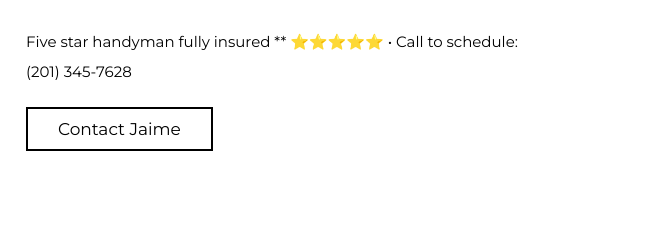
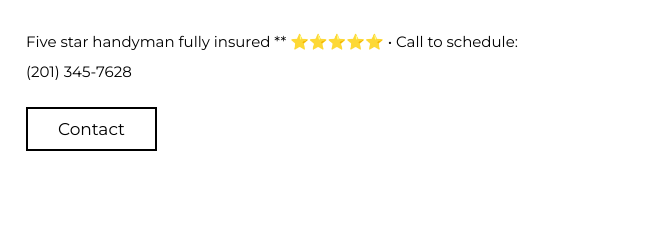
Before and after one commit to ByramDigitalMedia/TWIN_TOWERS_HANDYMAN, a plain HTML site: page index.html in a window 1280 px wide. Shown: the part 414-643 px from the top of the page, 629-1280 px from the left. Drawn offline with Linux system fonts and the light colour scheme; some packages are replaced by stand-ins of ours; a script that the page names is missing.

Commit message:
Update index.html

```diff
--- a/index.html
+++ b/index.html
@@ -83,7 +83,7 @@
         Call to schedule: (201)
         345-7628
         </strong></p>
-      <a href="#contact" class="btn">Contact Jaime</a>
+      <a href="#contact" class="btn">Contact</a>
     </div>
 
   </section>
```
